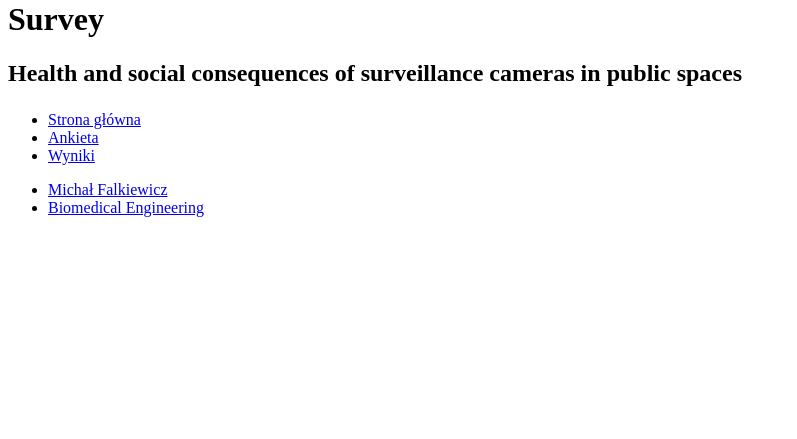
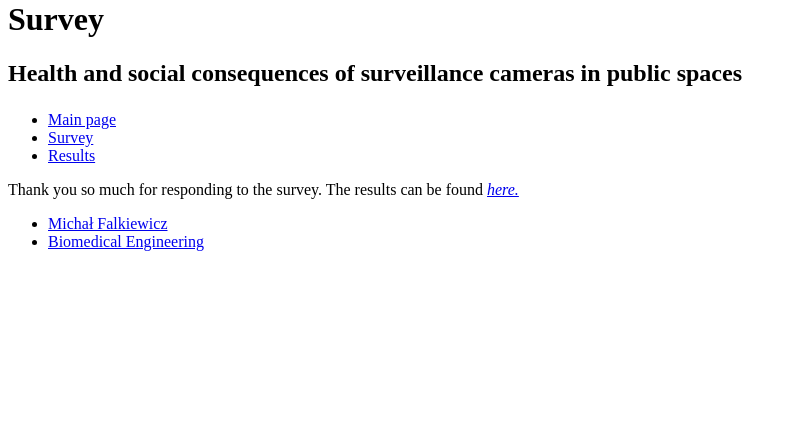
Before and after one commit to falkiewicz-m/cyberbullying-survey, a Django app: page /en/thanks/ in a window 1280 px wide. Shown: the part 332-771 px from the top of the page, without its empty margins (0-797 px from the left). Run offline with Django 4.2, Linux system fonts and the light colour scheme; some libraries are stand-ins or nearby versions.

Commit message:
First step of filling the templates

```diff
--- a/app/templates/indexEN.html
+++ b/app/templates/indexEN.html
@@ -1,7 +1,5 @@
 {% extends "site.html" %}
-{% block content %}
-<p>{{ context.content }}</p>
-{% endblock %}
+
 {% block links %}
 <li class="active"><a href="/en/">Main page</a></li>
 <li><a href="/en/survey/">Survey</a></li>
--- a/app/templates/indexPL.html
+++ b/app/templates/indexPL.html
@@ -1,9 +1,6 @@
 {% extends "site.html" %}
-{% block content %}
-<p>{{ context.content |safe}}</p>
-{% endblock %}
 {% block links %}
-<li class="active"><a href="/pl/'">Strona główna</a></li>
+<li class="active"><a href="/pl/">Strona główna</a></li>
 <li><a href="/pl/survey/">Ankieta</a></li>
 <li><a href="/pl/results/">Wyniki</a></li>
 {% endblock %}
--- a/app/templates/resultsEN.html
+++ b/app/templates/resultsEN.html
@@ -6,9 +6,6 @@
 <script src="https://code.highcharts.com/modules/export-data.js"></script>
 <script src="https://code.highcharts.com/js/themes/grid-light.js"></script>
 
-{% block content %}
-<p></p>
-{% endblock %}
 {% block links %}
 <li><a href="/en/">Main page</a></li>
 <li><a href="/en/survey/">Survey</a></li>
--- a/app/templates/resultsPL.html
+++ b/app/templates/resultsPL.html
@@ -7,7 +7,7 @@
 <script src="https://code.highcharts.com/js/themes/grid-light.js"></script>
 
 {% block content %}
-<p></p>
+<p><p>{{ context.content |safe }}</p></p>
 {% endblock %}
 {% block links %}
 <li><a href="/pl/">Strona główna</a></li>
--- a/app/templates/site.html
+++ b/app/templates/site.html
@@ -35,7 +35,7 @@
         </ul>
       </nav>
       <div id="main">
-        {% block content %}{% endblock %}
+        <p>{{ context.content |safe }}</p>
       </div>
       <div id="footer">
         <ul>
--- a/app/templates/surveyEN.html
+++ b/app/templates/surveyEN.html
@@ -1,7 +1,4 @@
 {% extends "site.html" %}
-{% block content %}
-<p></p>
-{% endblock %}
 {% block links %}
 <li><a href="/en/">Main page</a></li>
 <li class="active"><a href="/en/survey/">Survey</a></li>
--- a/app/templates/surveyPL.html
+++ b/app/templates/surveyPL.html
@@ -1,9 +1,6 @@
 {% extends "site.html" %}
-{% block content %}
-<p></p>
-{% endblock %}
 {% block links %}
-<li><a href="/pl/'">Strona główna</a></li>
+<li><a href="/pl/">Strona główna</a></li>
 <li class="active"><a href="/pl/survey/">Ankieta</a></li>
 <li><a href="/pl/results/">Wyniki</a></li>
 {% endblock %}
--- a/app/templates/thanksEN.html
+++ b/app/templates/thanksEN.html
@@ -1,9 +1,6 @@
 {% extends "site.html" %}
-{% block content %}
-<p></p>
+{% block links %}
+<li><a href="/en/">Main page</a></li>
+<li class="active"><a href="/en/survey/">Survey</a></li>
+<li><a href="/en/results/">Results</a></li>
 {% endblock %}
-{% block links %}
-<li><a href="/en/'">Strona główna</a></li>
-<li class="active"><a href="/en/survey/">Ankieta</a></li>
-<li><a href="/en/results/">Wyniki</a></li>
-{% endblock %}
--- a/app/templates/thanksPL.html
+++ b/app/templates/thanksPL.html
@@ -1,9 +1,6 @@
 {% extends "site.html" %}
-{% block content %}
-<p></p>
-{% endblock %}
 {% block links %}
-<li><a href="/pl/'">Strona główna</a></li>
+<li><a href="/pl/">Strona główna</a></li>
 <li class="active"><a href="/pl/survey/">Ankieta</a></li>
 <li><a href="/pl/results/">Wyniki</a></li>
 {% endblock %}
--- a/app/textcontent/indexEN.txt
+++ b/app/textcontent/indexEN.txt
@@ -0,0 +1 @@
+My name is Michał Falkiewicz, and I am a student on Gdańsk University of Technology, where I am studying Biomedical Engineering. Please be welcome on my website, created for purposes of project for <i>Development of Web Applications in Medicine</i> and <i>Data Storages and Exploration</i> classes. I'd like to ask you to fill in this short survey, regarding consequences of survelaince cameras in context of cyberbullying. The survey is fully anynomous, you're not required to provide any personal information, which would be indicating to yourself specifically. If you're interested, you can look up the results and conclusions under <a href="/en/results/"><i>Results</i></a> tab. I'm grateful for every response, thank you for taking your time to respond.
--- a/app/textcontent/thanksEN.txt
+++ b/app/textcontent/thanksEN.txt
@@ -0,0 +1 @@
+Thank you so much for responding to the survey. The results can be found <a href="/en/results/"><i>here.</i></a>
--- a/app/textcontent/thanksPL.txt
+++ b/app/textcontent/thanksPL.txt
@@ -0,0 +1 @@
+Serdecznie dziękuję za wypełnienie ankiety. Wyniki znajdują się <a href="/pl/results/"><i>tutaj.</i></a>
```
